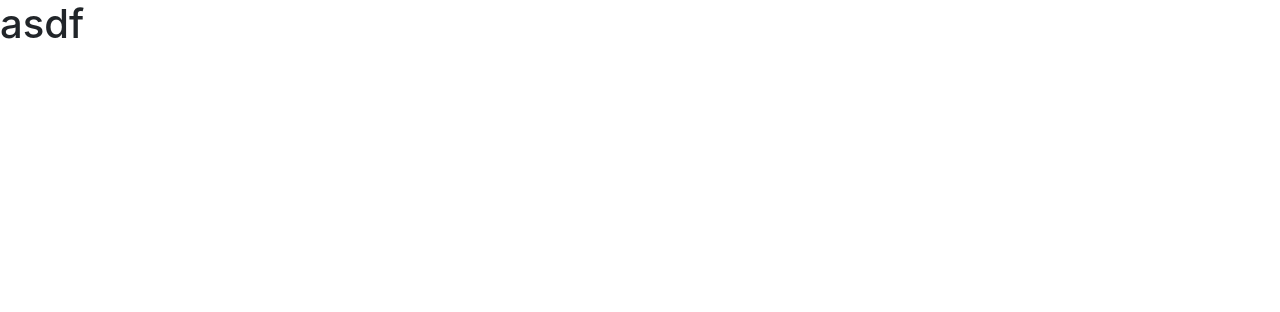
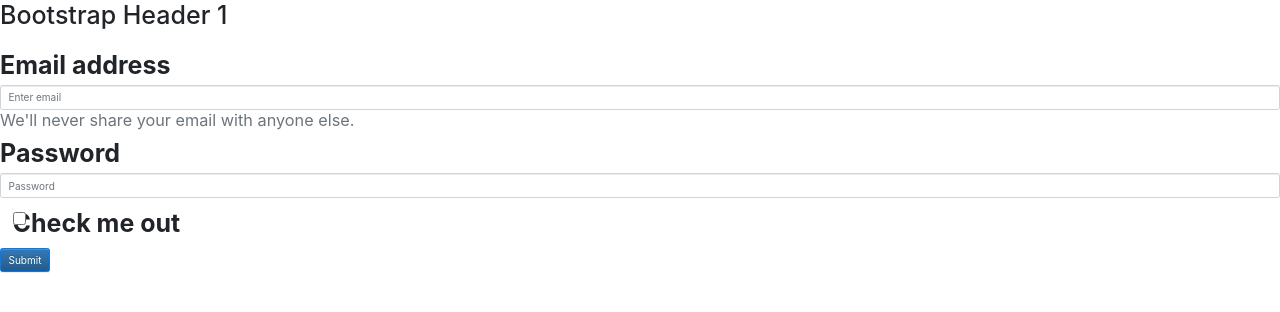
Before and after one commit to Gold-Everything/UI_LSPT2019, a Django app: page / in a window 1280 px wide. Before the commit the part shown is almost empty. Shown: the top 312 px of the page. Run offline with Django 3.2, Linux system fonts and the light colour scheme; some libraries are stand-ins or nearby versions.

Commit message:
Fixed bootstrap

```diff
--- a/UI/templates/index.html
+++ b/UI/templates/index.html
@@ -2,13 +2,31 @@
 
 <html>
 	<head>
-		<link href="{{ STATIC_URL }}/bootstrap-4.3.1-dist/css/bootstrap.css" rel="stylesheet">
+		<link rel="stylesheet" href="//maxcdn.bootstrapcdn.com/bootstrap/3.2.0/css/bootstrap.min.css">
+		<link rel="stylesheet" href="//maxcdn.bootstrapcdn.com/bootstrap/3.2.0/css/bootstrap-theme.min.css">
+		<link href="{% static '/bootstrap-4.3.1-dist/css/bootstrap.css' %}" rel="stylesheet">
 	</head>
 
 	<body>
 
 
-		<h1>asdf</h1>
+		<h1>Bootstrap Header 1</h1>
+		<form class = "h1">
+  <div class="form-group">
+    <label for="exampleInputEmail1">Email address</label>
+    <input type="email" class="form-control" id="exampleInputEmail1" aria-describedby="emailHelp" placeholder="Enter email">
+    <small id="emailHelp" class="form-text text-muted">We'll never share your email with anyone else.</small>
+  </div>
+  <div class="form-group">
+    <label for="exampleInputPassword1">Password</label>
+    <input type="password" class="form-control" id="exampleInputPassword1" placeholder="Password">
+  </div>
+  <div class="form-group form-check">
+    <input type="checkbox" class="form-check-input" id="exampleCheck1">
+    <label class="form-check-label" for="exampleCheck1">Check me out</label>
+  </div>
+  <button type="submit" class="btn btn-primary">Submit</button>
+</form>
 	</body>
 
 </html>
```
